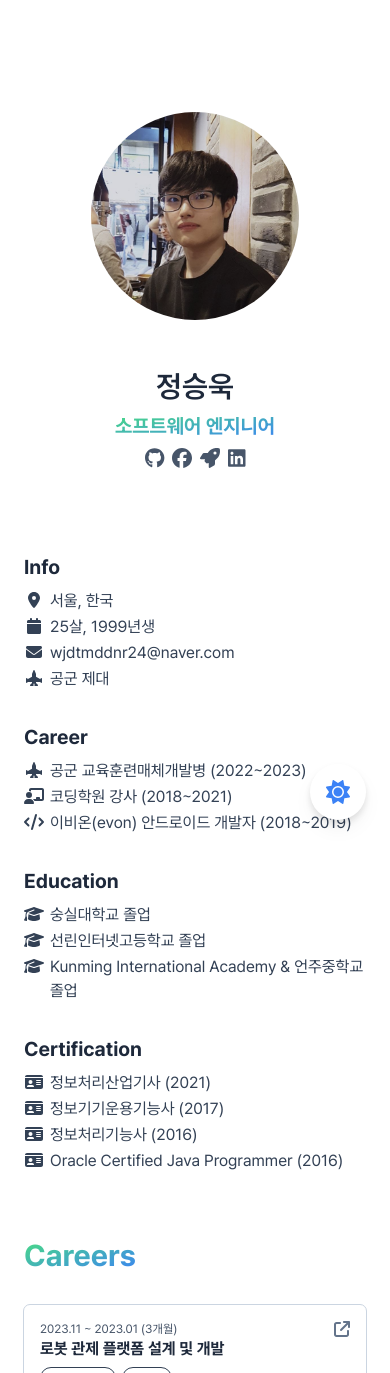
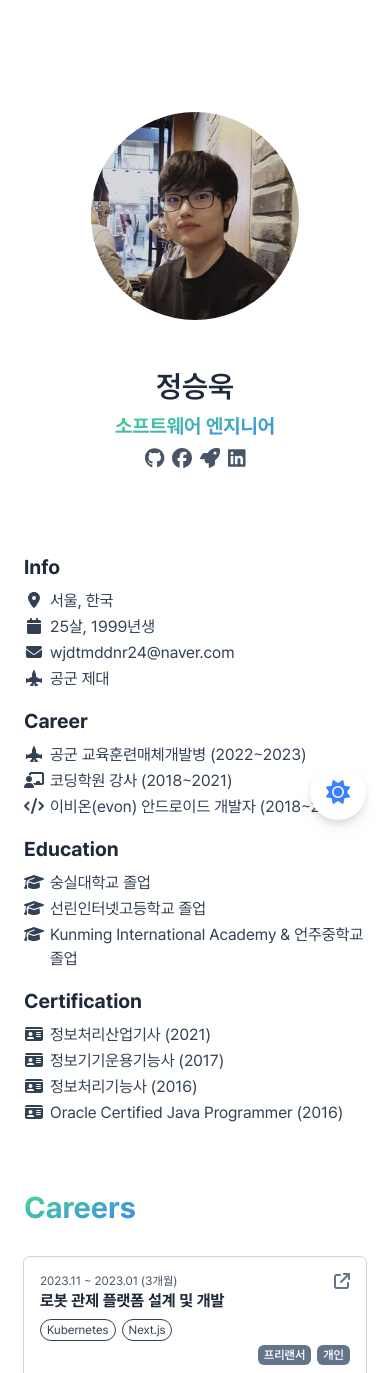
Before and after one commit to wjdtmddnr24/Curriculum-Vitae, a Next.js app: page / in a window 390 px wide. Shown: the top 1373 px of the page. Built offline with nearby package versions, Linux system fonts and the light colour scheme.

Commit message:
update: change responsive style on Profile

```diff
--- a/src/components/sections/profile/Profile.tsx
+++ b/src/components/sections/profile/Profile.tsx
@@ -72,7 +72,7 @@ export function Profile() {
             </div>
           </div>
         </div>
-        <div className="grid sm:grid-cols-[18rem_18rem] sm:justify-around content-center gap-8">
+        <div className="grid md:grid-cols-2 lg:grid-cols-[18rem_18rem] lg:content-center gap-4 lg:gap-8">
           <div>
             <div className="text-slate-800 dark:text-slate-200 font-bold text-xl mb-2">Info</div>
             <IconList className="space-y-0.5 break-keep">
```
